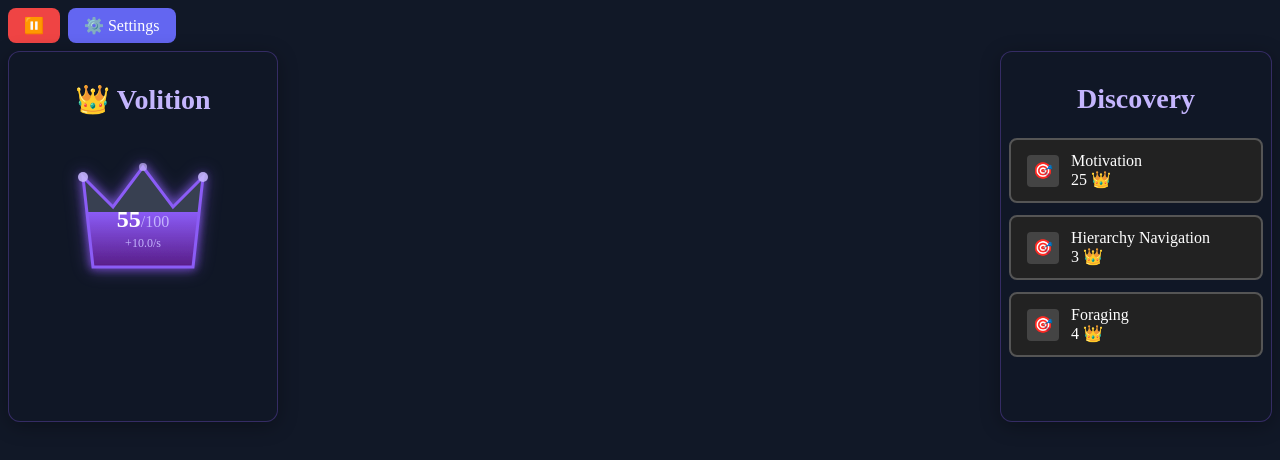
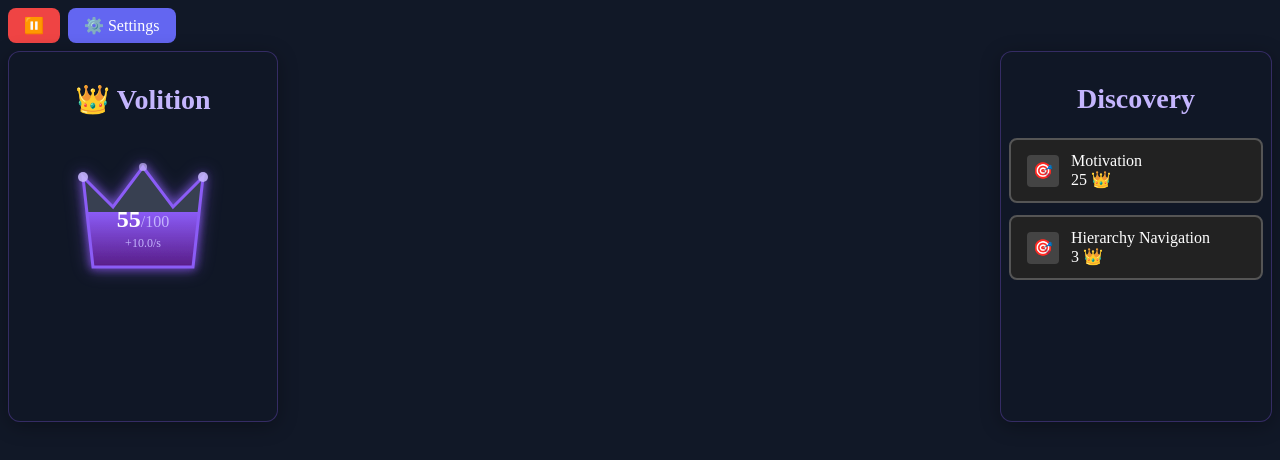
Before and after one commit to BMorin87/delta-drive, a React (Vite) app: page / in a window 1280 px wide. Shown: the top 460 px of the page. Built offline with nearby package versions, Linux system fonts and the light colour scheme.

Commit message:
Forage upgrade gets shown when materials are low

```diff
--- a/src/components/DiscoveryPanel.jsx
+++ b/src/components/DiscoveryPanel.jsx
@@ -4,16 +4,18 @@ import UpgradeItem from "./UpgradeItem";
 import "../styles/DiscoveryPanel.css";
 
 const DiscoveryPanel = ({ introClass = "" }) => {
+  const water = useGameStore((state) => state.water);
+  const food = useGameStore((state) => state.food);
+  const fibers = useGameStore((state) => state.fibers);
   const isAwarenessUnlocked = useGameStore((state) => state.isAwarenessUnlocked);
   const isAgencyUnlocked = useGameStore((state) => state.isAgencyUnlocked);
   const isUpgradePanelUnlocked = useGameStore((state) => state.isUpgradePanelUnlocked);
   const isNavigationUnlocked = useGameStore((state) => state.isNavigationUnlocked);
   const isForageUnlocked = useGameStore((state) => state.isForageUnlocked);
-  // Subscribe to the intro upgrade's level.
+  const hasLowResources = water === 0 || food === 0 || fibers === 0;
   const introUpgradeLevel = useUpgradeStore((state) => state.getUpgradeLevel("baseVolitionRate"));
   const isAtLeastLevelTwo = introUpgradeLevel >= 2;
   const isBelowLevelFive = introUpgradeLevel < 5;
-
   return (
     <div className={`discovery-panel ${introClass}`}>
       <h2 className="discovery-title">Discovery</h2>
@@ -60,7 +62,7 @@ const DiscoveryPanel = ({ introClass = "" }) => {
           />
         )}
 
-        {!isForageUnlocked && (
+        {!isForageUnlocked && hasLowResources && (
           // TODO: Show for the first time when materials run low.
           <UpgradeItem
             upgradeId="foraging"
```
